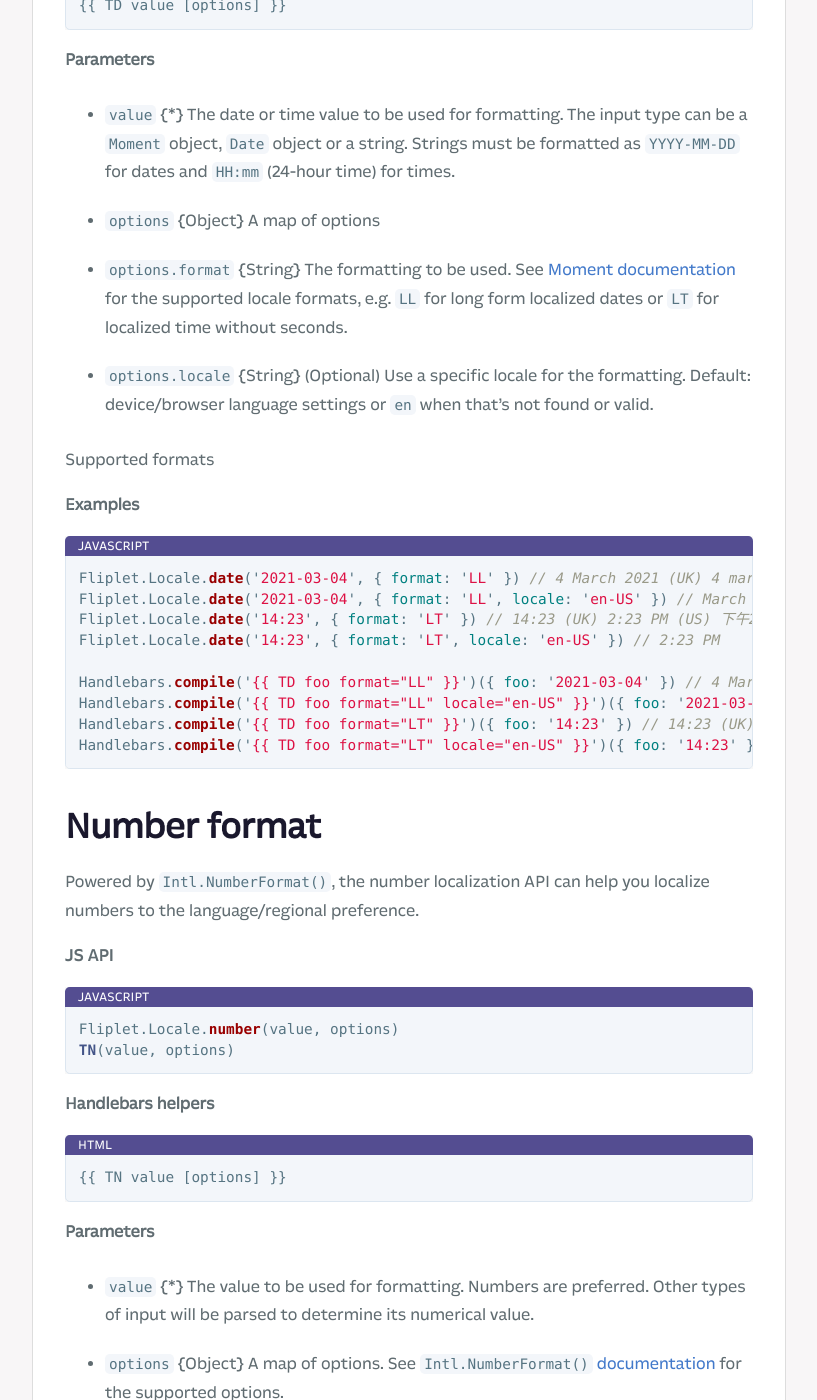
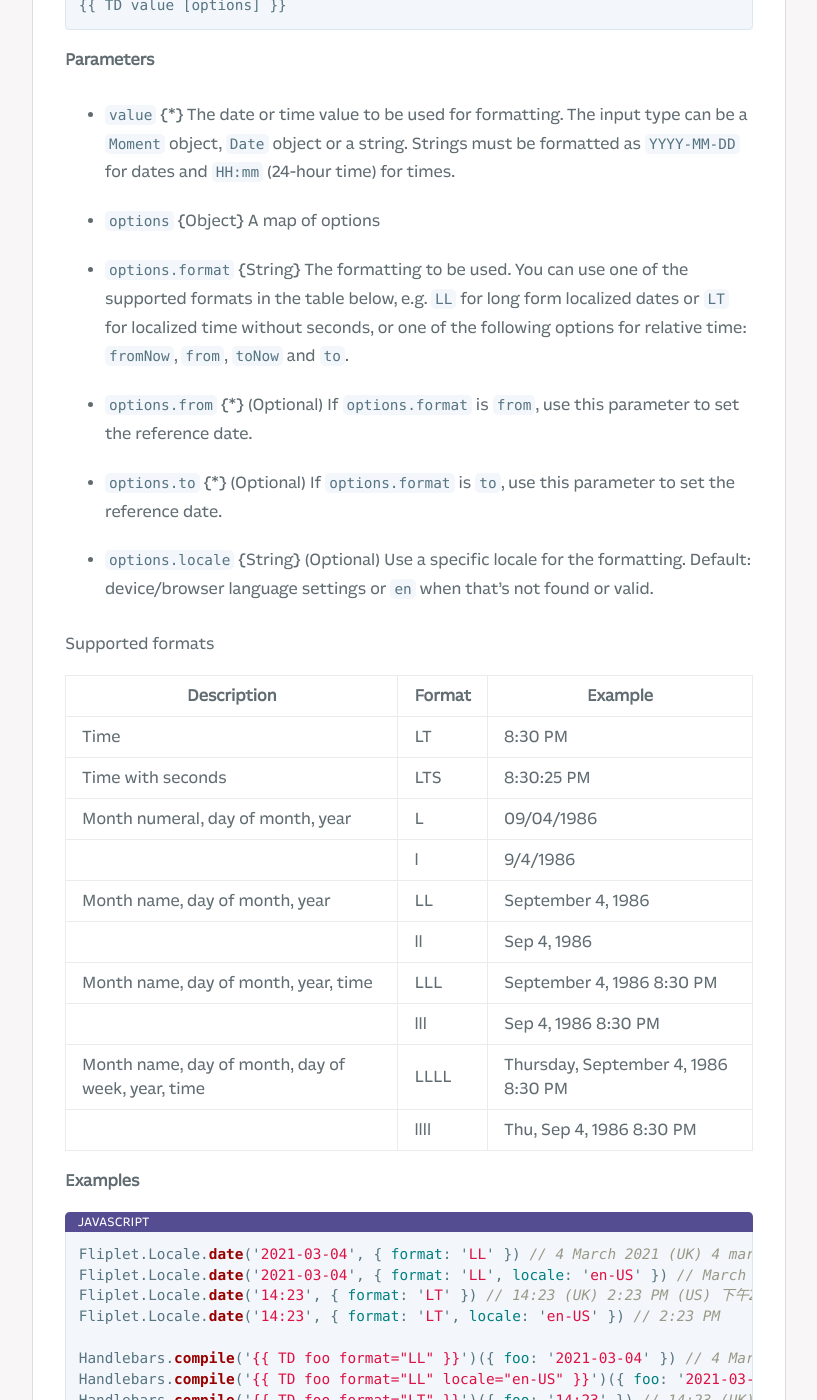
Before and after one commit to Fliplet/fliplet-cli, a Jekyll site: the page built from docs/API/core/localization.md, in a window 1280 px wide and 1400 px high, scrolled down 3023 px. Shown: the whole window, without its empty margins (254-1071 px from the left). Built offline with Jekyll 4.4.1, drawn with Linux system fonts in a browser that asks for light colours; nearby versions of some CDN libraries; our own code applies the rules of GitHub Pages for plain Markdown files; library files that are not in the unit come from our copies; comment, search, counter and statistics services are not loaded; a style sheet for code colours, icons or effects is not loaded.

Commit message:
Doc update for new date localisation formats

```diff
--- a/docs/API/core/localization.md
+++ b/docs/API/core/localization.md
@@ -127,10 +127,25 @@
 
 * `value` {*} The date or time value to be used for formatting. The input type can be a `Moment` object, `Date` object or a string. Strings must be formatted as `YYYY-MM-DD` for dates and `HH:mm` (24-hour time) for times.
 * `options` {Object} A map of options
-* `options.format` {String} The formatting to be used. See [Moment documentation](https://github.com/moment/momentjs.com/blob/master/docs/moment/07-customization/06-long-date-formats.md) for the supported locale formats, e.g. `LL` for long form localized dates or `LT` for localized time without seconds.
+* `options.format` {String} The formatting to be used. You can use one of the supported formats in the table below, e.g. `LL` for long form localized dates or `LT` for localized time without seconds, or one of the following options for relative time: `fromNow`, `from`, `toNow` and `to`.
+* `options.from` {*} (Optional) If `options.format` is `from`, use this parameter to set the reference date.
+* `options.to` {*} (Optional) If `options.format` is `to`, use this parameter to set the reference date.
 * `options.locale` {String} (Optional) Use a specific locale for the formatting. Default: device/browser language settings or `en` when that's not found or valid.
 
 Supported formats
+
+| Description                                       | Format | Example                             |
+|---------------------------------------------------|--------|-------------------------------------|
+| Time                                              | LT     | 8:30 PM                             |
+| Time with seconds                                 | LTS    | 8:30:25 PM                          |
+| Month numeral, day of month, year                 | L      | 09/04/1986                          |
+|                                                   | l      | 9/4/1986                            |
+| Month name, day of month, year                    | LL     | September 4, 1986                   |
+|                                                   | ll     | Sep 4, 1986                         |
+| Month name, day of month, year, time              | LLL    | September 4, 1986 8:30 PM           |
+|                                                   | lll    | Sep 4, 1986 8:30 PM                 |
+| Month name, day of month, day of week, year, time | LLLL   | Thursday, September 4, 1986 8:30 PM |
+|                                                   | llll   | Thu, Sep 4, 1986 8:30 PM            |
 
 **Examples**
 
```
